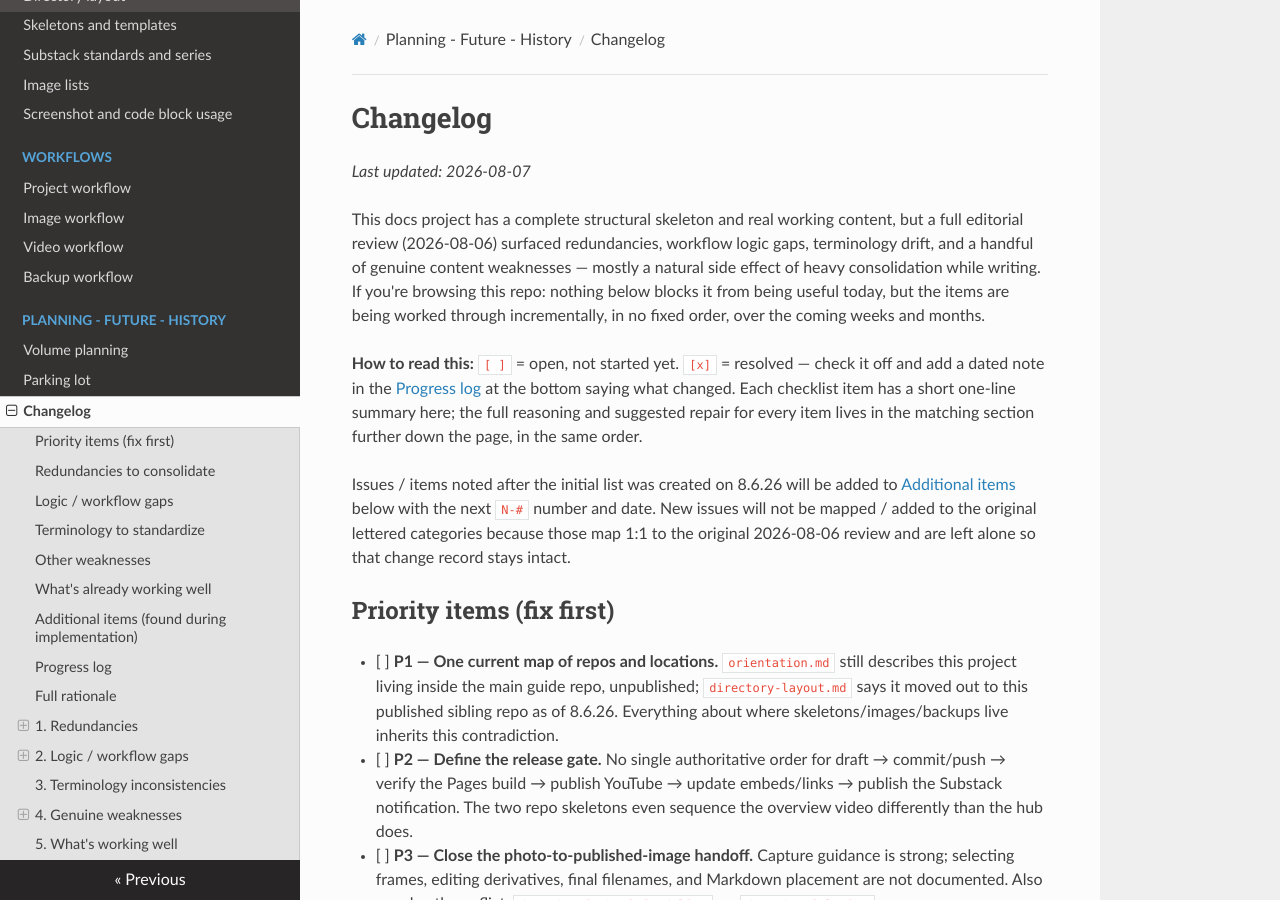
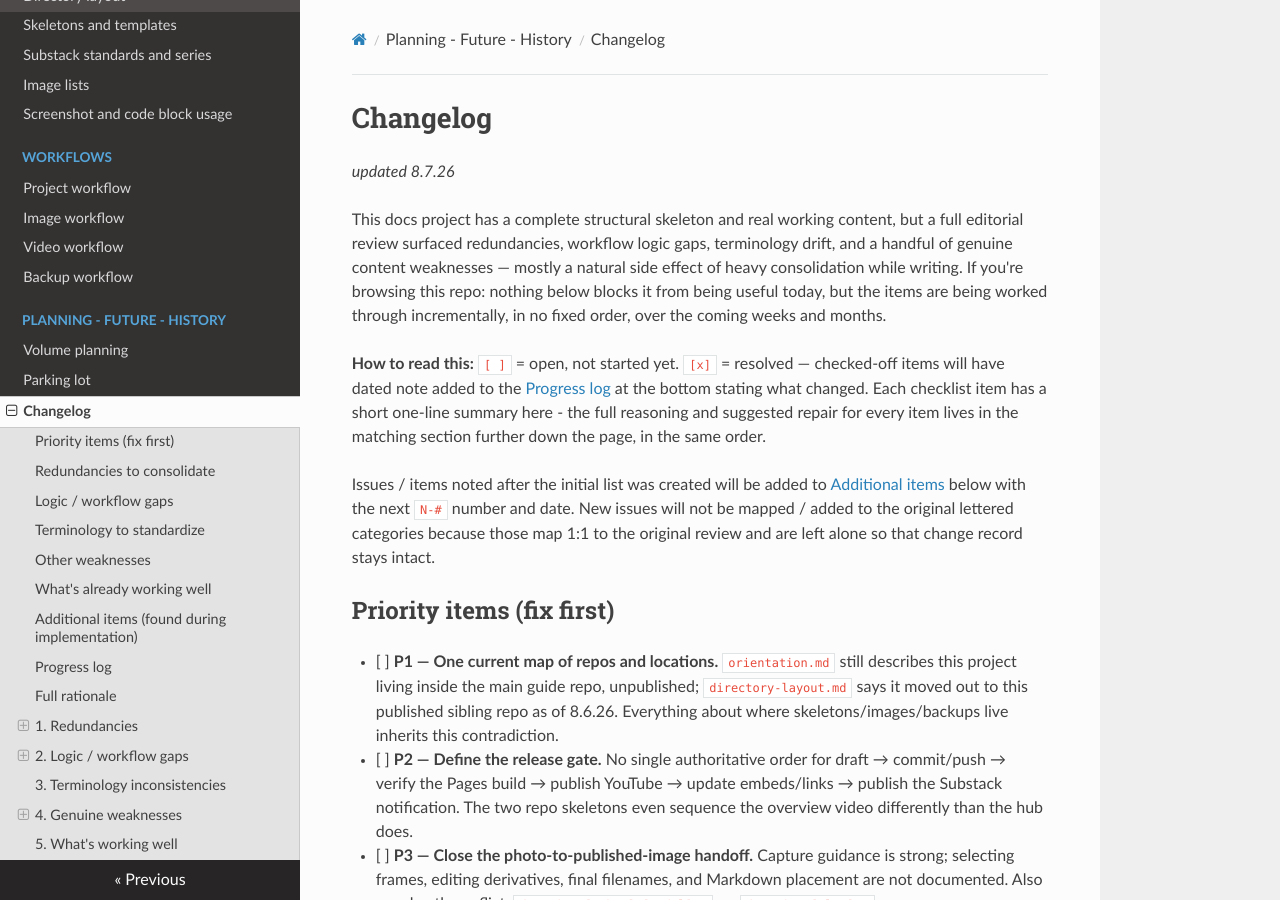
Before and after one commit to john-tech-writer/stack-project-docs, an MkDocs documentation site: the page built from docs/changelog.md, in a window 1280 px wide and 900 px high. Built offline with MkDocs 1.6.1, drawn with Linux system fonts in a browser that asks for light colours; nearby versions of some CDN libraries.

Commit message:
minor revs to readme

```diff
--- a/docs/changelog.md
+++ b/docs/changelog.md
@@ -1,12 +1,12 @@
 # Changelog
 
-*Last updated: 2026-08-07*
+*updated 8.7.26*
 
-This docs project has a complete structural skeleton and real working content, but a full editorial review (2026-08-06) surfaced redundancies, workflow logic gaps, terminology drift, and a handful of genuine content weaknesses — mostly a natural side effect of heavy consolidation while writing. If you're browsing this repo: nothing below blocks it from being useful today, but the items are being worked through incrementally, in no fixed order, over the coming weeks and months.
+This docs project has a complete structural skeleton and real working content, but a full editorial review surfaced redundancies, workflow logic gaps, terminology drift, and a handful of genuine content weaknesses — mostly a natural side effect of heavy consolidation while writing. If you're browsing this repo: nothing below blocks it from being useful today, but the items are being worked through incrementally, in no fixed order, over the coming weeks and months.
 
-**How to read this:** `[ ]` = open, not started yet. `[x]` = resolved — check it off and add a dated note in the [Progress log](#progress-log) at the bottom saying what changed. Each checklist item has a short one-line summary here; the full reasoning and suggested repair for every item lives in the matching section further down the page, in the same order.
+**How to read this:** `[ ]` = open, not started yet. `[x]` = resolved — checked-off items will have dated note added to the [Progress log](#progress-log) at the bottom stating what changed. Each checklist item has a short one-line summary here - the full reasoning and suggested repair for every item lives in the matching section further down the page, in the same order.
 
-Issues / items noted after the initial list was created on 8.6.26 will be added to [Additional items](#additional-items-found-during-implementation) below with the next `N-#` number and date. New issues will not be mapped / added to the original lettered categories because those map 1:1 to the original 2026-08-06 review and are left alone so that change record stays intact.
+Issues / items noted after the initial list was created will be added to [Additional items](#additional-items-found-during-implementation) below with the next `N-#` number and date. New issues will not be mapped / added to the original lettered categories because those map 1:1 to the original review and are left alone so that change record stays intact.
 
 ## Priority items (fix first)
 
```
Also changed, not shown: README.md (+2 -1 lines).
